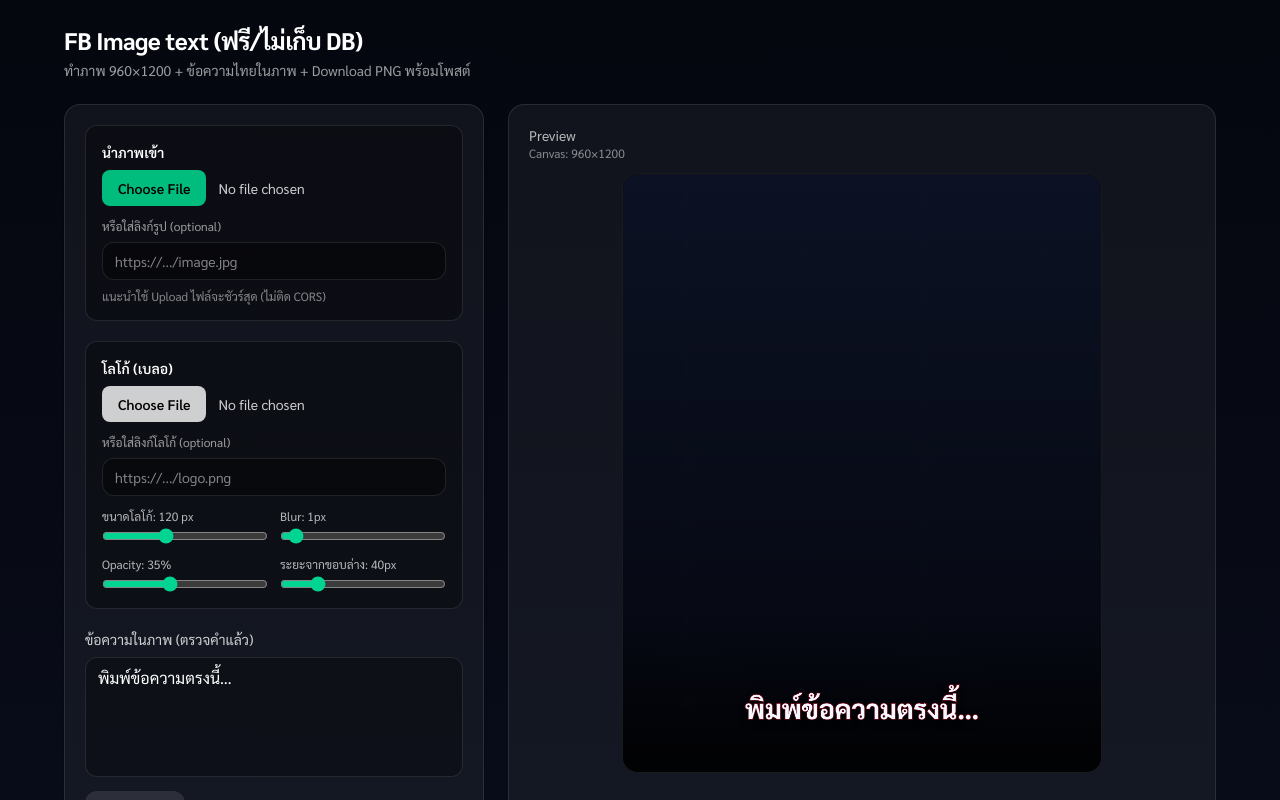
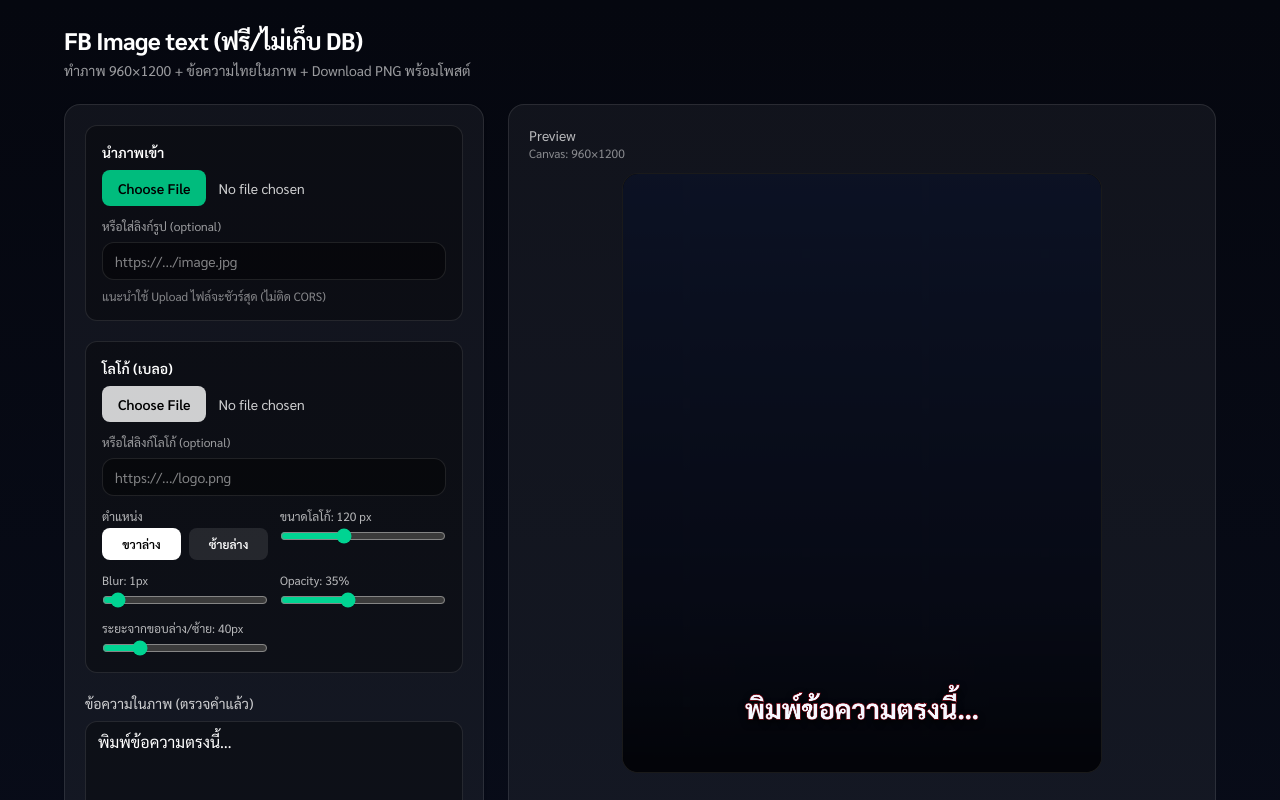
Before and after one commit to skangman/fb_image_gen, a Next.js app: page / in a window 1280 px wide. Shown: the top 800 px of the page. Built offline with nearby package versions, Linux system fonts and the light colour scheme.

Commit message:
Adjust logo positioning and lighten bottom shadow

```diff
--- a/src/app/components/ImageComposer.tsx
+++ b/src/app/components/ImageComposer.tsx
@@ -223,6 +223,7 @@ export default function ImageComposer() {
   const [preset, setPreset] = useState<PresetMode>("adaptive");
   const [logoUrl, setLogoUrl] = useState("");
   const [logoSettings, setLogoSettings] = useState(INITIAL_LOGO_SETTINGS);
+  const [logoPosition, setLogoPosition] = useState<"bottom-left" | "bottom-right">("bottom-right");
 
   // ข้อความในภาพ
   const [text, setText] = useState(DEFAULT_TEXT);
@@ -299,8 +300,8 @@ export default function ImageComposer() {
     const bandH = 320;
     const band = ctx.createLinearGradient(0, H - bandH, 0, H);
     band.addColorStop(0, "rgba(0,0,0,0.00)");
-    band.addColorStop(0.35, "rgba(0,0,0,0.25)");
-    band.addColorStop(1, "rgba(0,0,0,0.78)");
+    band.addColorStop(0.4, "rgba(0,0,0,0.12)");
+    band.addColorStop(1, "rgba(0,0,0,0.42)");
     ctx.fillStyle = band;
     ctx.fillRect(0, H - bandH, W, bandH);
   }
@@ -473,8 +474,11 @@ export default function ImageComposer() {
         const targetW = logoSettings.size;
         const aspect = logoImg.width / logoImg.height || 1;
         const targetH = targetW / aspect;
-        const x = W - targetW - logoSettings.padding;
-        const y = logoSettings.padding;
+        const x =
+          logoPosition === "bottom-right"
+            ? W - targetW - logoSettings.padding
+            : logoSettings.padding;
+        const y = H - targetH - logoSettings.padding;
         ctx.save();
         ctx.globalAlpha = logoSettings.opacity;
         // ใช้ filter blur ให้โลโก้ดูซอฟต์
@@ -790,6 +794,29 @@ export default function ImageComposer() {
             </div>
             <div className="mt-3 grid grid-cols-2 gap-3 text-xs text-white/70">
               <label className="flex flex-col gap-1">
+                <span>ตำแหน่ง</span>
+                <div className="grid grid-cols-2 gap-2">
+                  {[
+                    { key: "bottom-right", label: "ขวาล่าง" },
+                    { key: "bottom-left", label: "ซ้ายล่าง" },
+                  ].map((opt) => (
+                    <button
+                      key={opt.key}
+                      onClick={() =>
+                        setLogoPosition(opt.key as "bottom-left" | "bottom-right")
+                      }
+                      className={`rounded-lg px-3 py-2 font-semibold ${
+                        logoPosition === opt.key
+                          ? "bg-white text-black"
+                          : "bg-white/10 text-white hover:bg-white/15"
+                      }`}
+                    >
+                      {opt.label}
+                    </button>
+                  ))}
+                </div>
+              </label>
+              <label className="flex flex-col gap-1">
                 <span>ขนาดโลโก้: {Math.round(logoSettings.size)} px</span>
                 <input
                   type="range"
@@ -841,7 +868,7 @@ export default function ImageComposer() {
                 />
               </label>
               <label className="flex flex-col gap-1">
-                <span>ระยะจากขอบล่าง: {logoSettings.padding}px</span>
+                <span>ระยะจากขอบล่าง/ซ้าย: {logoSettings.padding}px</span>
                 <input
                   type="range"
                   min={10}
@@ -1016,7 +1043,6 @@ export default function ImageComposer() {
             <button
               className="rounded-xl bg-white px-4 py-2 text-sm font-semibold text-black hover:opacity-90 disabled:cursor-not-allowed disabled:opacity-60"
               onClick={downloadPNG}
-              disabled={!text.trim()}
             >
               Download PNG (960×1200)
             </button>
```
